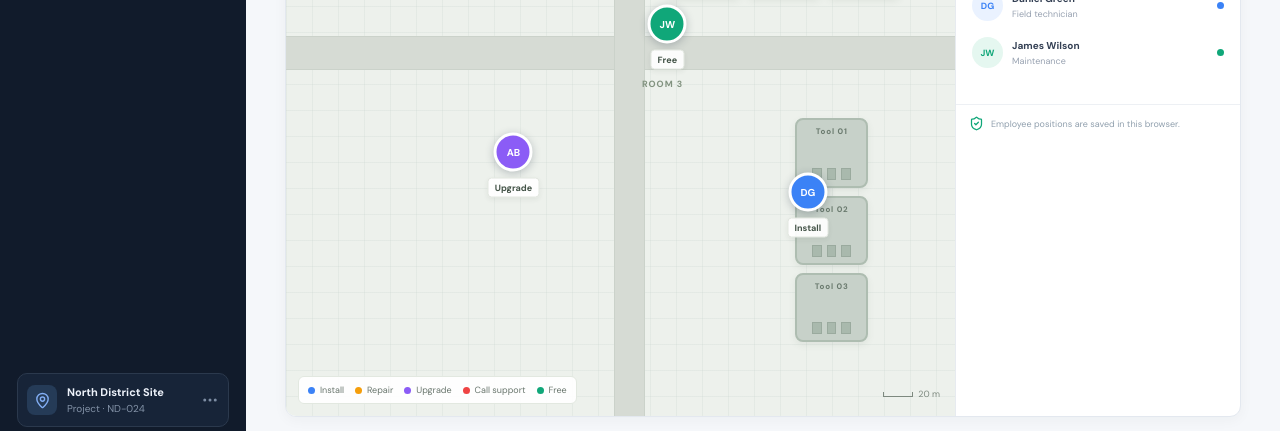
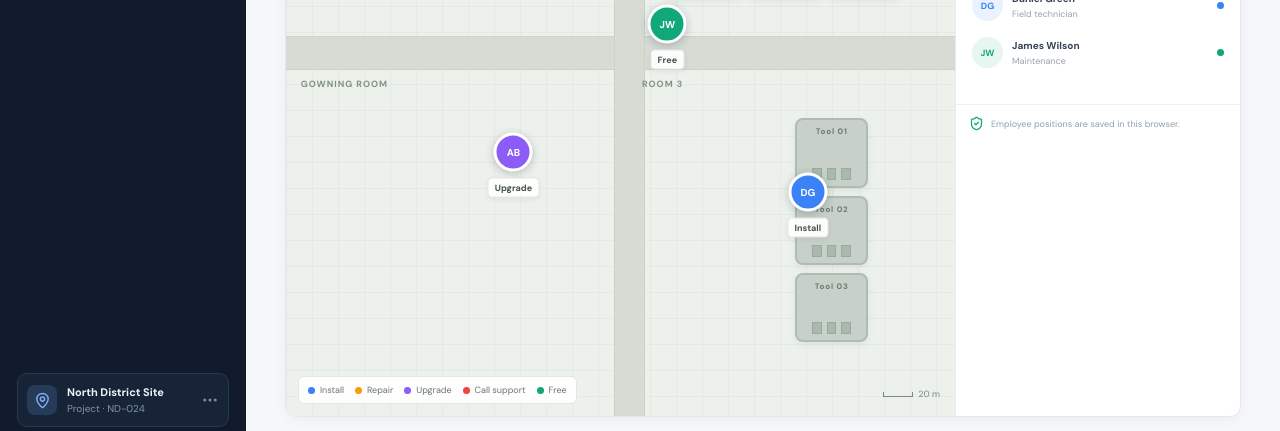
Before and after one commit to Roman123-game/site-management-frontend, a React (Vite) app: page / in a window 1280 px wide. Shown: the part 905-1336 px from the top of the page. Built offline with nearby package versions, Linux system fonts and the light colour scheme.

Commit message:
update dist/index.html, App.tsx and styles.css

```diff
--- a/src/App.tsx
+++ b/src/App.tsx
@@ -129,6 +129,7 @@ export default function App() {
             <div className="map-room room-one"><span>ROOM 1</span></div>
 
             <div className="map-room room-three"><span>ROOM 3</span></div>
+            <div className="map-room room-four"><span>GOWNING ROOM</span></div>
             <div className="map-label map-label-north">N <b>↑</b></div>
             <div className="map-road road-horizontal"><span></span></div><div className="map-road road-horizontal road-horizontal-upper"/><div className="map-road road-horizontal road-horizontal-top"><span></span></div><div className="map-road road-vertical"/>
             <div className="map-room room-two"><span>ROOM 2</span></div>
--- a/src/styles.css
+++ b/src/styles.css
@@ -90,6 +90,7 @@ button{cursor:pointer}
         .room-one{left:1%;top:23%;width:40%;height:29%}
         .room-two{left:52%;top:23%;width:40%;height:29%}
         .room-three{left:52%;top:calc(58.8% - 16px);width:40%;height:calc(39.2% + 16px)}
+        .room-four{left:1%;top:calc(58.8% - 16px);width:40%;height:calc(39.2% + 16px)}
         .tool-buildings .building{border-radius:8px}
 .tool-buildings .building:focus-visible{outline:2px solid #2866dc;outline-offset:2px}
 .modal textarea{width:100%;min-height:90px;max-height:240px;resize:vertical;border:1px solid #e2e7ee;border-radius:6px;background:#fff;padding:9px;color:#344054;font:400 11px/1.5 "DM Sans",sans-serif;outline:none}
```
Also changed, not shown: 1 other file (tests, documents, lock files or other folders).
